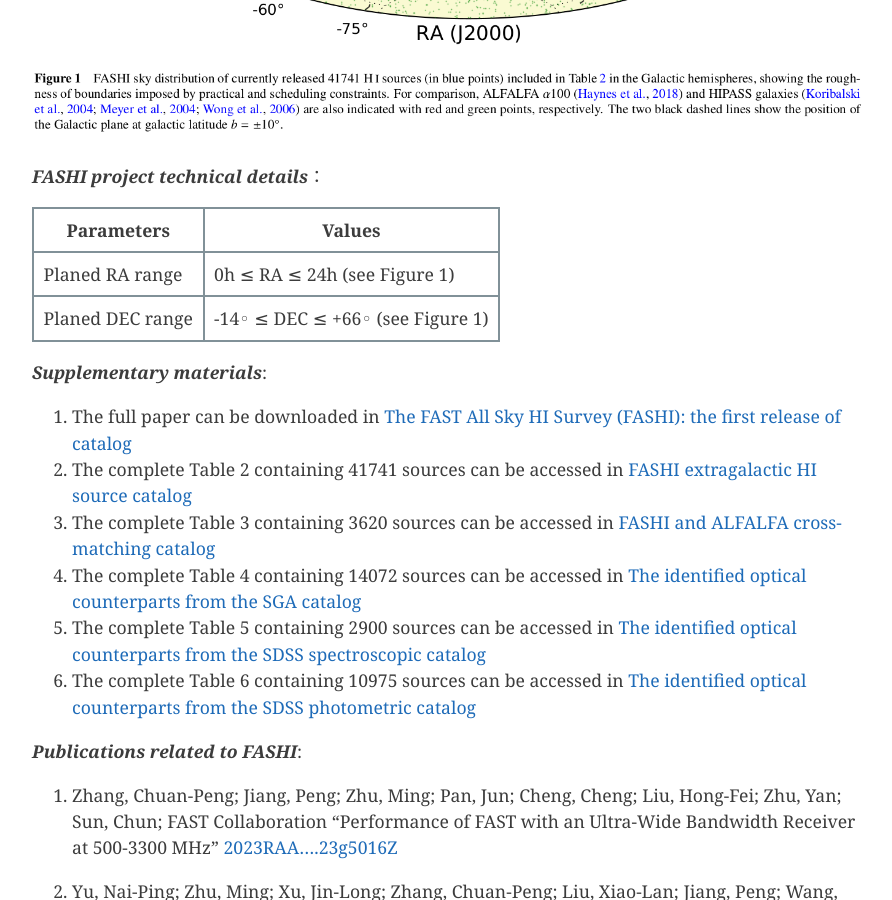
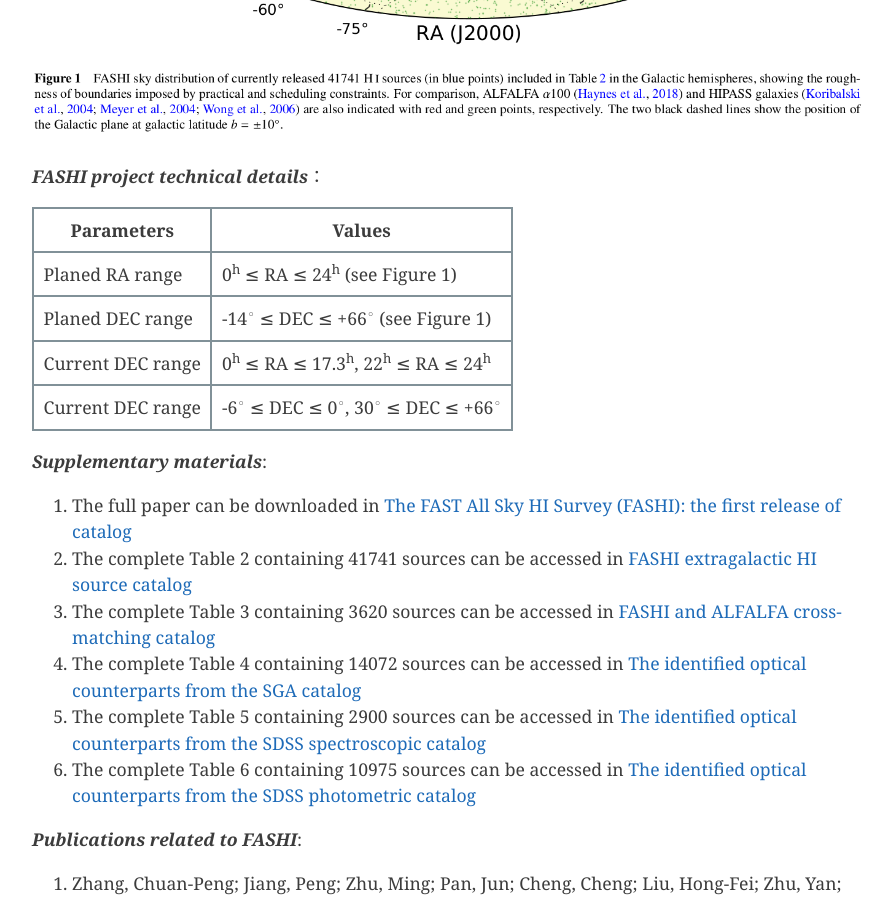
Before and after one commit to zcp521/zcp521.github.io, a Jekyll site: the page built from fashi.md, in a window 1280 px wide and 900 px high, scrolled down 1738 px. Shown: the whole window, without its empty margins (192-1084 px from the left). Built offline with Jekyll 4.4.1, drawn with Linux system fonts in a browser that asks for light colours.

Commit message:
Update fashi.md

```diff
--- a/fashi.md
+++ b/fashi.md
@@ -23,11 +23,19 @@ tagline: "The FAST All Sky H I Survey"
     </tr>
     <tr>
         <td>Planed RA range</td>
-        <td>0h ≤ RA ≤ 24h (see Figure 1)</td>
+        <td>0<sup>h</sup> ≤ RA ≤ 24<sup>h</sup> (see Figure 1)</td>
     </tr>
     <tr>
         <td>Planed DEC range</td>
-        <td>-14◦ ≤ DEC ≤ +66◦ (see Figure 1)</td>
+        <td>-14<sup>◦</sup> ≤ DEC ≤ +66<sup>◦</sup> (see Figure 1)</td>
+    </tr>
+    <tr>
+        <td>Current DEC range</td>
+        <td>0<sup>h</sup> ≤ RA ≤ 17.3<sup>h</sup>, 22<sup>h</sup> ≤ RA ≤ 24<sup>h</sup> </td>
+    </tr>
+    <tr>
+        <td>Current DEC range</td>
+        <td>-6<sup>◦</sup> ≤ DEC ≤ 0<sup>◦</sup>, 30<sup>◦</sup> ≤ DEC ≤ +66<sup>◦</sup> </td>
     </tr>
 </table>
 
```
